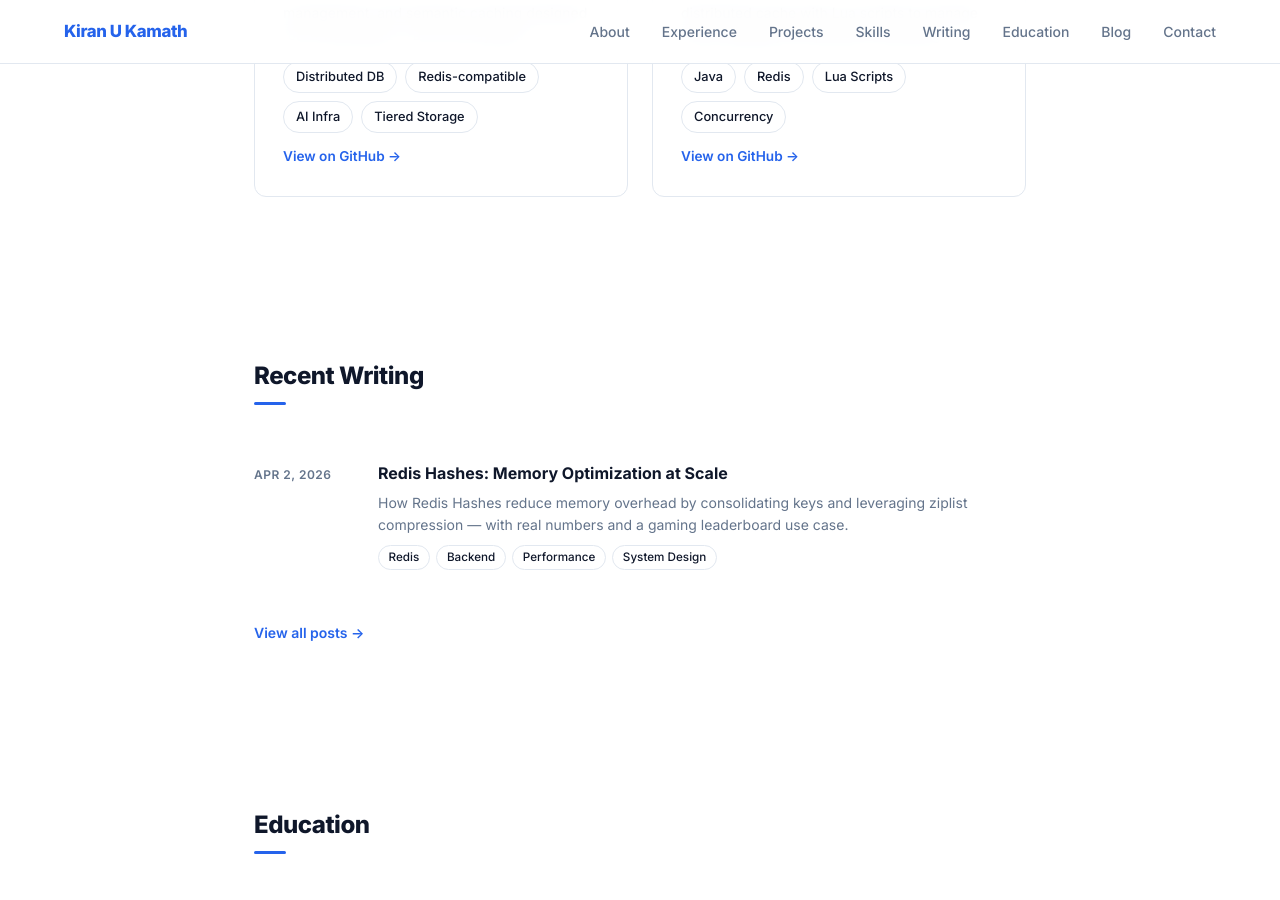
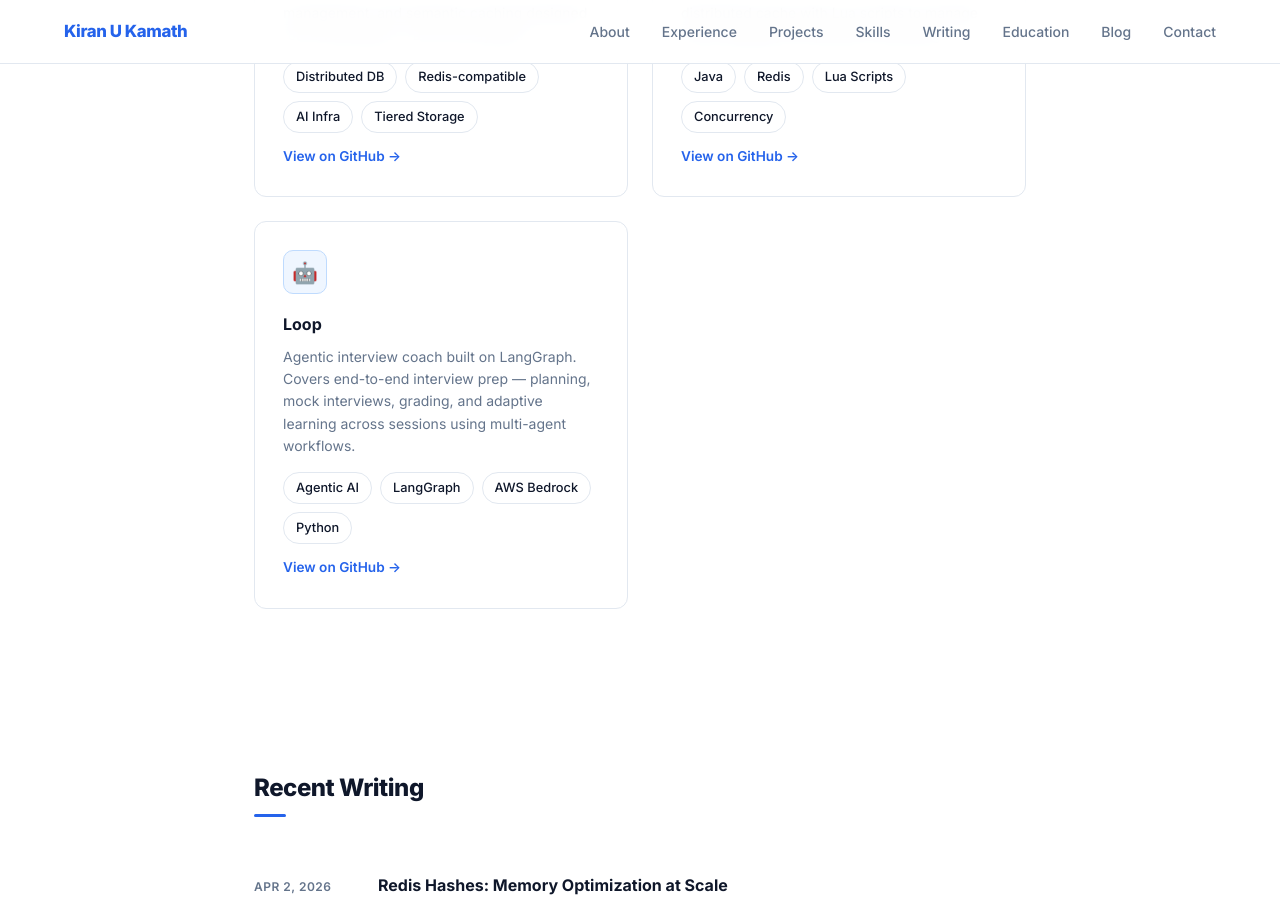
Before and after one commit to kiranukamath/kiranukamath.github.io, a Jekyll site: the page built from index.html, in a window 1280 px wide and 900 px high, scrolled down 3892 px. Built offline with Jekyll 4.4.1, drawn with Linux system fonts in a browser that asks for light colours.

Commit message:
updated with loop

```diff
--- a/index.html
+++ b/index.html
@@ -225,6 +225,16 @@
       <a class="proj-link" href="https://github.com/kiranukamath/ticket-booking-platform" target="_blank" rel="noopener">View on GitHub →</a>
     </div>
 
+    <div class="proj-card">
+      <div class="proj-icon">🤖</div>
+      <h3>Loop</h3>
+      <p>Agentic interview coach built on LangGraph. Covers end-to-end interview prep — planning, mock interviews, grading, and adaptive learning across sessions using multi-agent workflows.</p>
+      <div class="tags">
+        <span class="tag">Agentic AI</span><span class="tag">LangGraph</span><span class="tag">AWS Bedrock</span><span class="tag">Python</span>
+      </div>
+      <a class="proj-link" href="https://github.com/kiranukamath/loop" target="_blank" rel="noopener">View on GitHub →</a>
+    </div>
+
   </div>
 </section>
 
```
